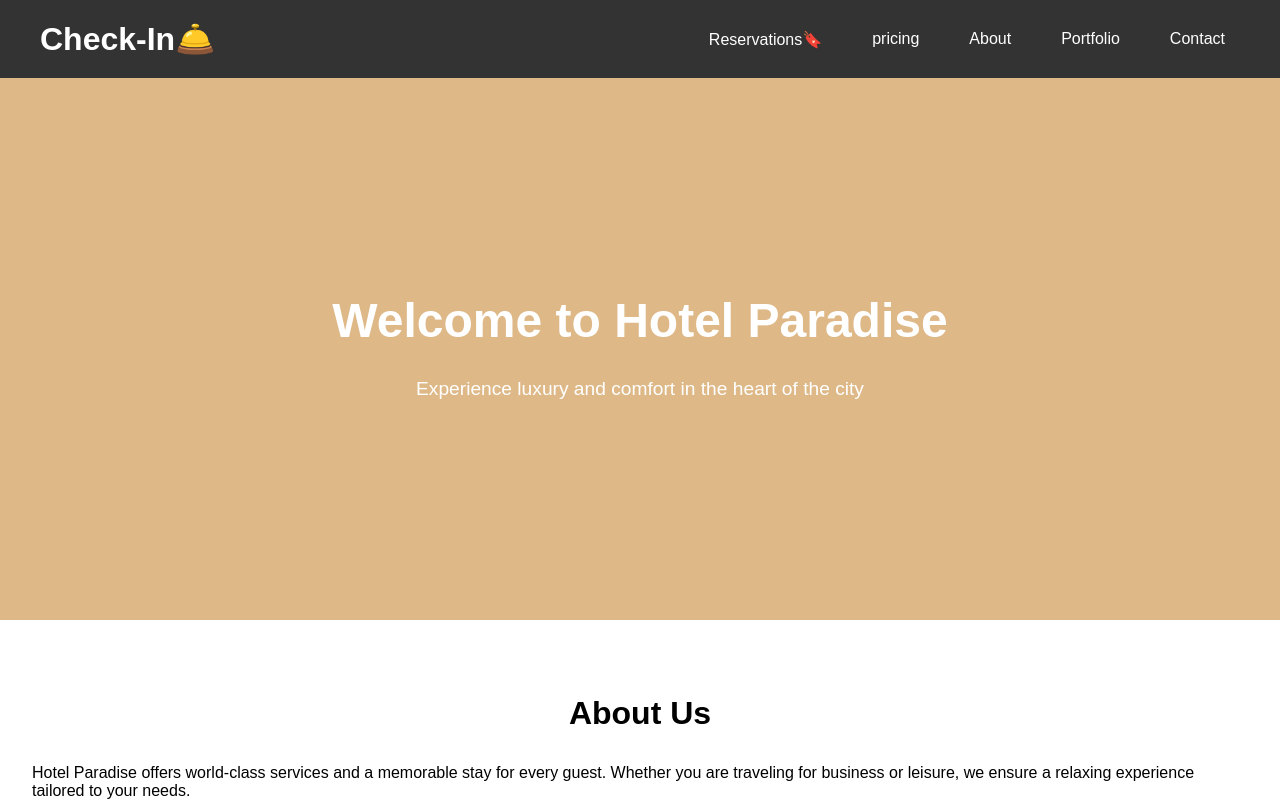
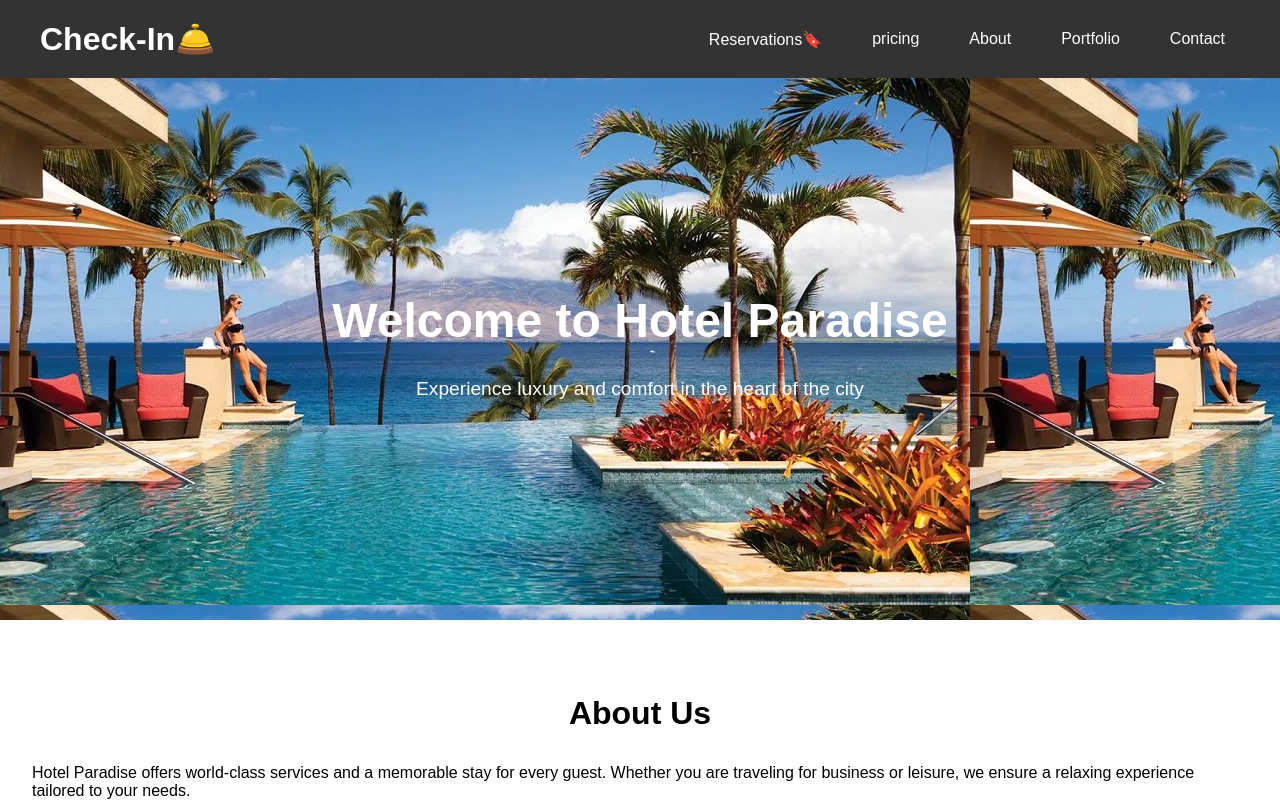
Before and after one commit to oshanAmarasuriya/checkInn-frontend, an Angular app: page / in a window 1280 px wide. Shown: the top 801 px of the page. Built offline with nearby package versions, Linux system fonts and the light colour scheme.

Commit message:
Change home image

```diff
--- a/src/app/home/home.component.css
+++ b/src/app/home/home.component.css
@@ -5,7 +5,7 @@ body {
     box-sizing: border-box;
   }
   header {
-    background: burlywood ;
+    background-image: url('/assets/hotel.jpg');
     height: 70vh;
     color: white;
     display: flex;
```
